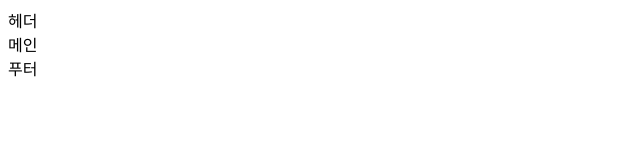
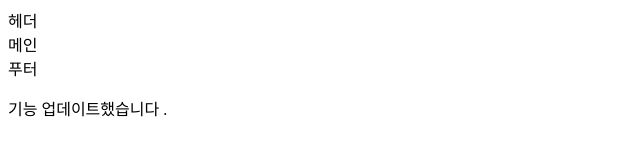
Before and after one commit to kjs1122/company2-project, a plain HTML site: page index.html in a window 1280 px wide. Shown: the whole page, without its empty margins (0-640 px from the left). Drawn offline with Linux system fonts and the light colour scheme.

Commit message:
second commit

```diff
--- a/index.html
+++ b/index.html
@@ -16,6 +16,6 @@
     <footer>
         푸터
     </footer>
-
+    <p>기능 업데이트했습니다 .</p>
 </body>
 </html>
```
